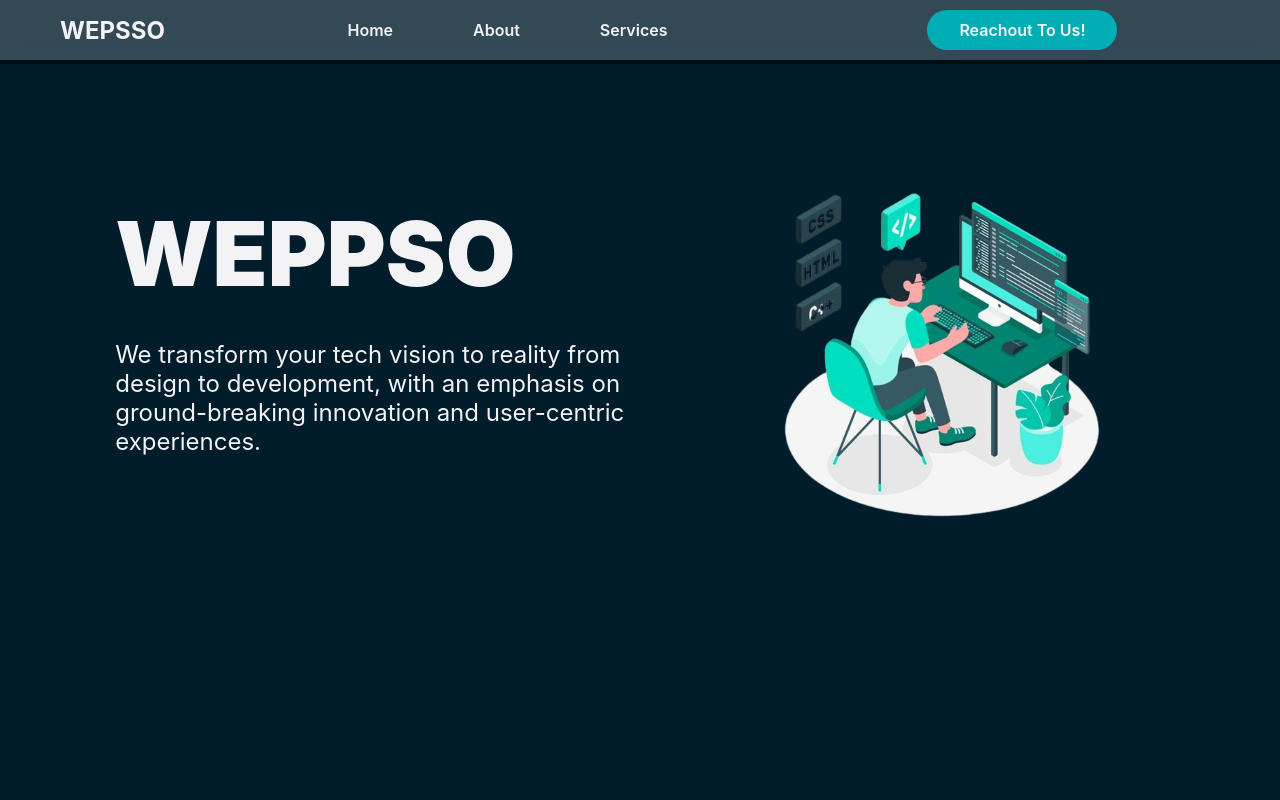
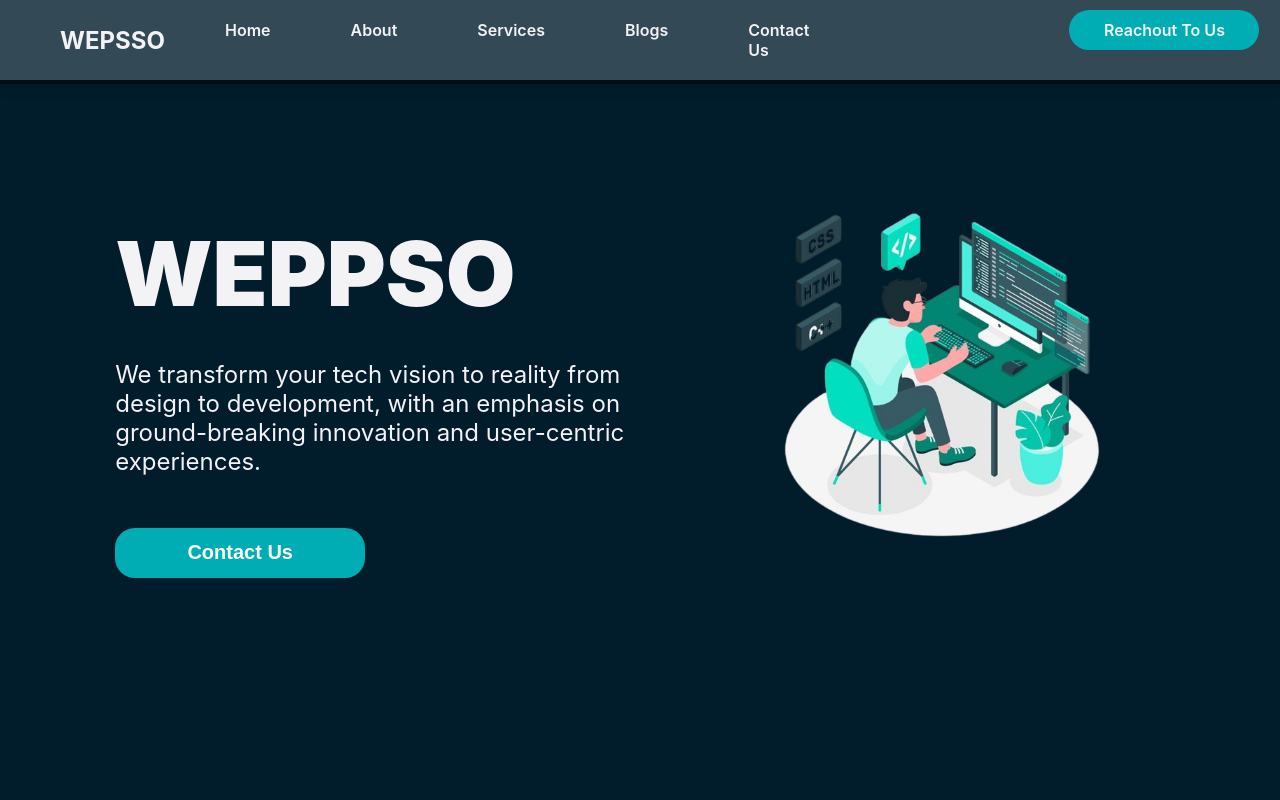
Before and after one commit to Syed-Maaz-Ali-1611/web, a React (Create React App) app: page / in a window 1280 px wide. Shown: the top 800 px of the page. Built offline with nearby package versions, Linux system fonts and the light colour scheme.

Commit message:
Update Home and Navbar components

```diff
--- a/src/components/Home/Home.css
+++ b/src/components/Home/Home.css
@@ -35,9 +35,6 @@ body, html {
   color: #f3f2f5;
   z-index: 2;
 }
-
-
-
 
 .content-homepage h2 {
   font-size: 90px;
@@ -169,6 +166,7 @@ body, html {
 .content-makepage h4 {
   font-size: 25px;
   font-weight: 400;
+  margin-bottom: 8%;
 }
 
 .content-makepage h5 {
@@ -177,7 +175,6 @@ body, html {
   margin-bottom: 0px;
   margin-top: 4%;
 }
-
 
 /* Mission Section */
 .mission-section {
@@ -297,6 +294,10 @@ body, html {
   font-weight: 400;
 }
 
+.content-lastsection button {
+  margin: 0 auto; /* Centers the button horizontally */
+}
+
 /* Forefront Section */
 .forefront-section {
   display: flex;
@@ -325,6 +326,29 @@ body, html {
 .content-forefront h4 {
   font-size: 20px;
   font-weight: 400;
+  margin-bottom: 8%;
+}
+
+/* Button Styles */
+.button-cta {
+  background-color: #00ADB5;
+  color: #FFFFF0;
+  border: none;
+  border-radius: 20px;
+  height: 50px;
+  font-size: 20px;
+  font-weight: bold;
+  width: 250px;
+  text-align: center;
+  cursor: pointer;
+  padding: 10px;
+  transition: background-color 0.3s ease, color 0.3s ease;
+  margin-top: 20px;
+}
+
+.button-cta:hover {
+  background-color: #FFFFF0;
+  color: #00ADB5;
 }
 
 /* Fade-in transition */
@@ -380,7 +404,6 @@ body, html {
     padding: 20px 5%;
   }
 
-   /* Tablet Styles */
   .main-section,
   .make-section,
   .mission-section,
@@ -512,7 +535,6 @@ body, html {
     font-size: 14px;
   }
 
-   /* Mobile Styles */
   .main-section,
   .make-section,
   .mission-section,
--- a/src/components/Home/Home.js
+++ b/src/components/Home/Home.js
@@ -31,6 +31,9 @@ function Home() {
       });
     };
   }, []);
+  const handleContactClick = () => {
+    // history.push('/contact');
+  };
 
   return (
     <div className='main'>
@@ -42,6 +45,8 @@ function Home() {
               We transform your tech vision to reality from design to development,
               with an emphasis on ground-breaking innovation and user-centric experiences.
             </h4>
+            <button className="button-cta " onClick={handleContactClick}>Contact Us</button>
+
 
         </div>
         <div className='image-first'>
@@ -118,6 +123,8 @@ Our experts will conduct thorough consultations to gather insights and evaluate
         <div className='content-lastsection'>
         <h2>Make An Appointment To See Our Team; We Would Be <br/> Happy To Help.</h2>
 <h4> Please Contact Us With Any Inquiries Or More Information About Our Services.</h4>
+<button className="button-cta " onClick={handleContactClick}>Contact Us</button>
+
     </div>
       </div>
 
--- a/src/components/Navbar/Navbar.js
+++ b/src/components/Navbar/Navbar.js
@@ -18,7 +18,10 @@ const Navbar = () => {
         <li><Link to="/">Home</Link></li>
         <li><Link to="/about">About</Link></li>
         <li><Link to="/services">Services</Link></li>
-        <li><Link to="/contact" className="contact-button">Reachout To Us!</Link></li>
+        <li><Link to="/blogs">Blogs</Link></li>
+        <li><Link to="/contactus">Contact Us</Link></li>
+
+        <li><Link to="/reachout" className="contact-button">Reachout To Us</Link></li>
       </ul>
       <div className="mobile-menu-icon" onClick={toggleMobileMenu}>
         &#9776;
```
Lines whose indentation alone changed are shown as unchanged.
